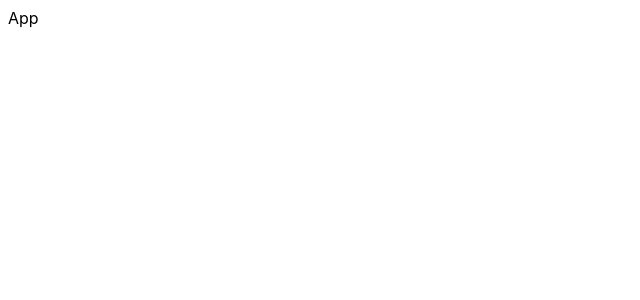
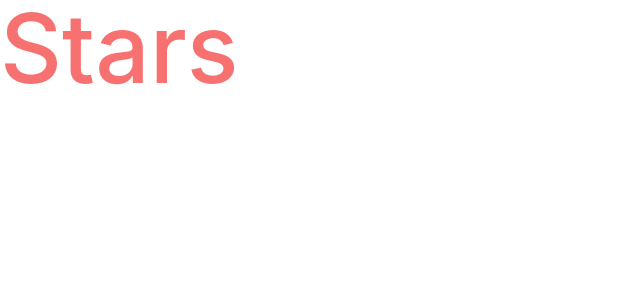
Before and after one commit to allanlalangan/stars, a JavaScript app: page / in a window 1280 px wide. Shown: the top 300 px of the page, without its empty margins (0-640 px from the left). Built offline with nearby package versions, Linux system fonts and the light colour scheme; the HTML template or start-up script is replaced by a standard one.

Commit message:
init tailwind

```diff
--- a/package.json
+++ b/package.json
@@ -36,5 +36,10 @@
       "last 1 firefox version",
       "last 1 safari version"
     ]
+  },
+  "devDependencies": {
+    "autoprefixer": "^10.4.12",
+    "postcss": "^8.4.16",
+    "tailwindcss": "^3.1.8"
   }
 }
--- /dev/null
+++ b/postcss.config.js
@@ -0,0 +1,6 @@
+module.exports = {
+  plugins: {
+    tailwindcss: {},
+    autoprefixer: {},
+  },
+}
--- a/src/App.js
+++ b/src/App.js
@@ -1,4 +1,8 @@
 const App = () => {
-  return <div>App</div>;
+  return (
+    <div>
+      <h1 className='text-red-400 font-medium'>Stars</h1>
+    </div>
+  );
 };
 export default App;
--- a/src/index.css
+++ b/src/index.css
@@ -1,3 +1,7 @@
+@tailwind base;
+@tailwind components;
+@tailwind utilities;
+
 body {
   font-family: 'DM Sans', -apple-system, BlinkMacSystemFont, 'Segoe UI',
     'Roboto', 'Oxygen', 'Ubuntu', 'Cantarell', 'Fira Sans', 'Droid Sans',
@@ -5,3 +9,22 @@
   -webkit-font-smoothing: antialiased;
   -moz-osx-font-smoothing: grayscale;
 }
+
+h1 {
+  @apply text-8xl;
+}
+h2 {
+  @apply text-7xl;
+}
+h3 {
+  @apply text-6xl;
+}
+h4 {
+  @apply text-5xl;
+}
+h5 {
+  @apply text-4xl;
+}
+h6 {
+  @apply text-3xl;
+}
--- /dev/null
+++ b/tailwind.config.js
@@ -0,0 +1,8 @@
+/** @type {import('tailwindcss').Config} */
+module.exports = {
+  content: ['./src/**/*.{js,jsx,ts,tsx}', './src/*.{js,jsx,ts,tsx}'],
+  theme: {
+    extend: {},
+  },
+  plugins: [],
+};
```
Also changed, not shown: 1 other file (tests, documents, lock files or other folders).
